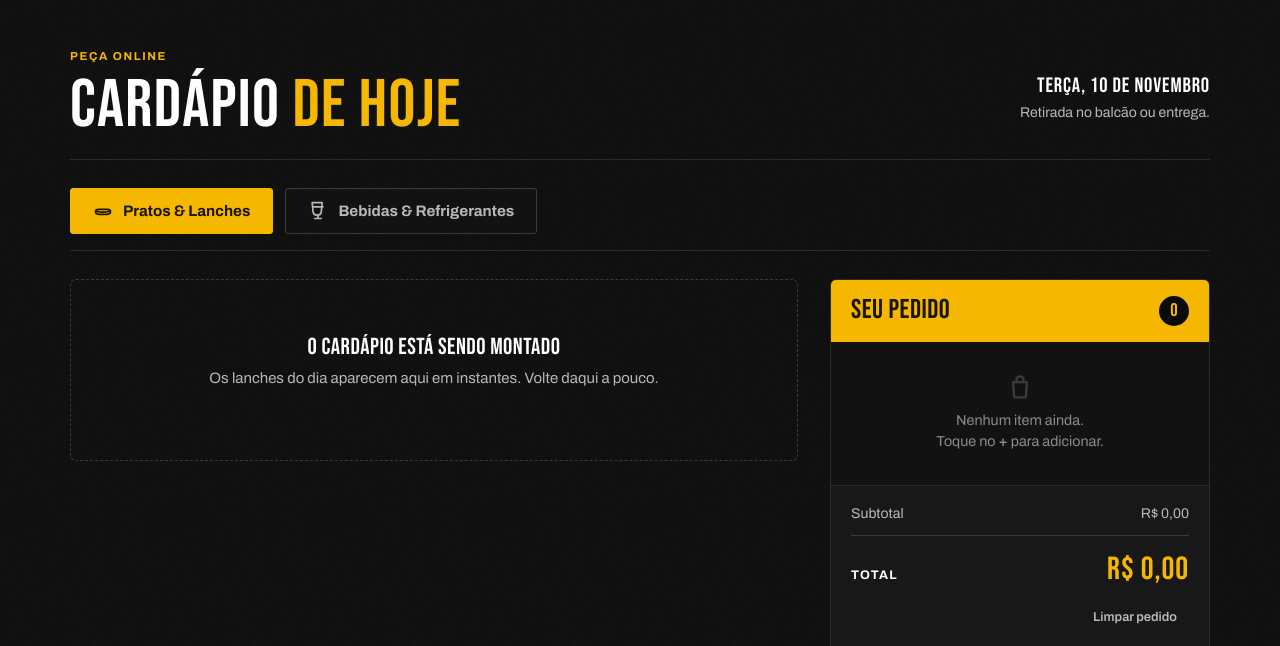
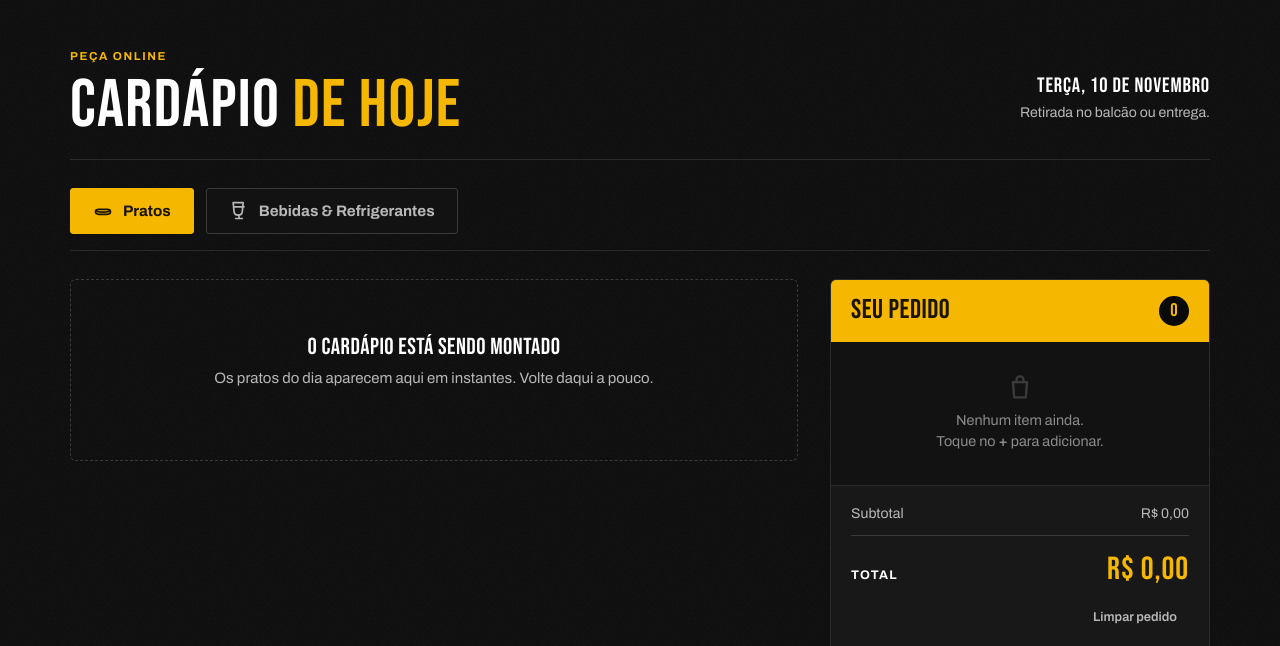
Before and after one commit to OtavioTadeu/sistema-restaurante, a Flask app: page /cardapio in a window 1280 px wide. Shown: the part 111-757 px from the top of the page. Run offline with Flask 3, Linux system fonts and the light colour scheme; some libraries are stand-ins or nearby versions.

Commit message:
fix(ui): alterar texto do botao de categorias para Pratos

```diff
--- a/templates/index.html
+++ b/templates/index.html
@@ -19,7 +19,7 @@
 
     <div class="category-tabs" role="tablist" aria-label="Categorias do cardápio">
         <button type="button" class="category-tab is-active" id="tab-pratos" role="tab" aria-selected="true" aria-controls="section-pratos">
-            {{ icon('dog') }}<span>Pratos & Lanches</span>
+            {{ icon('dog') }}<span>Pratos</span>
         </button>
         <button type="button" class="category-tab" id="tab-bebidas" role="tab" aria-selected="false" aria-controls="section-bebidas">
             {{ icon('drink') }}<span>Bebidas & Refrigerantes</span>
@@ -29,7 +29,7 @@
     <div class="shop">
         <div class="shop-catalog">
             <section id="section-pratos" aria-labelledby="titulo-pratos">
-                <h2 id="titulo-pratos" class="sr-only">Pratos e Lanches do Dia</h2>
+                <h2 id="titulo-pratos" class="sr-only">Pratos do Dia</h2>
                 <div class="menu">
                     {% for item in cardapio_hoje %}
                     <article class="dish">
@@ -70,7 +70,7 @@
                     {% else %}
                     <div class="empty">
                         <h3>O cardápio está sendo montado</h3>
-                        <p class="mt-0">Os lanches do dia aparecem aqui em instantes. Volte daqui a pouco.</p>
+                        <p class="mt-0">Os pratos do dia aparecem aqui em instantes. Volte daqui a pouco.</p>
                     </div>
                     {% endfor %}
                 </div>
```
